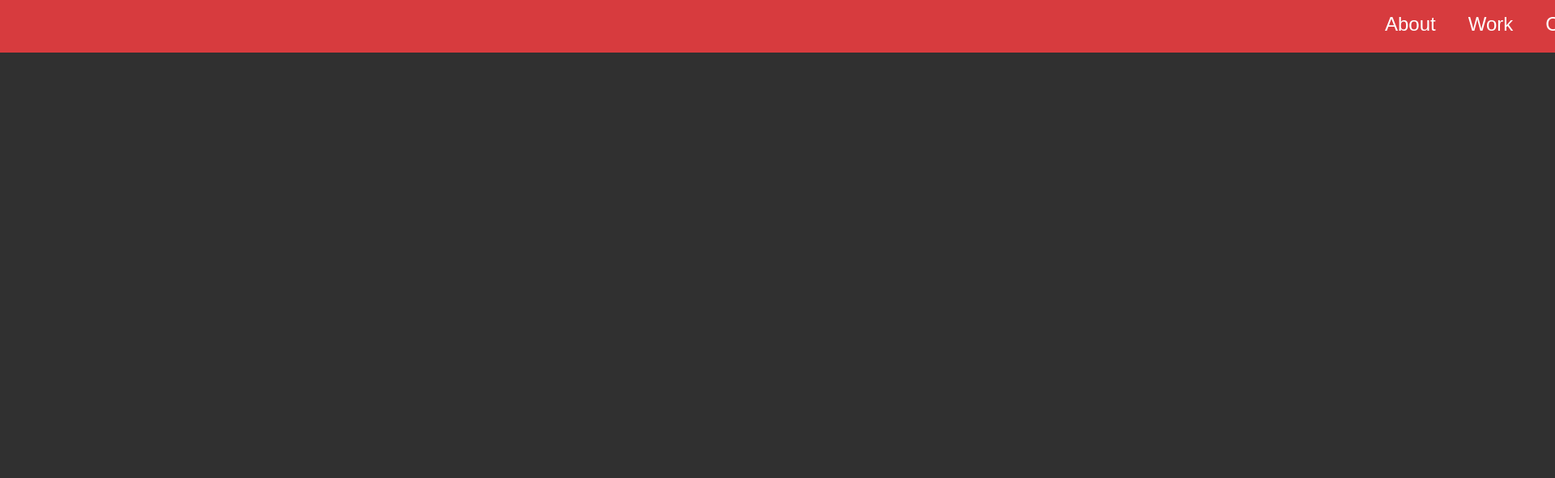
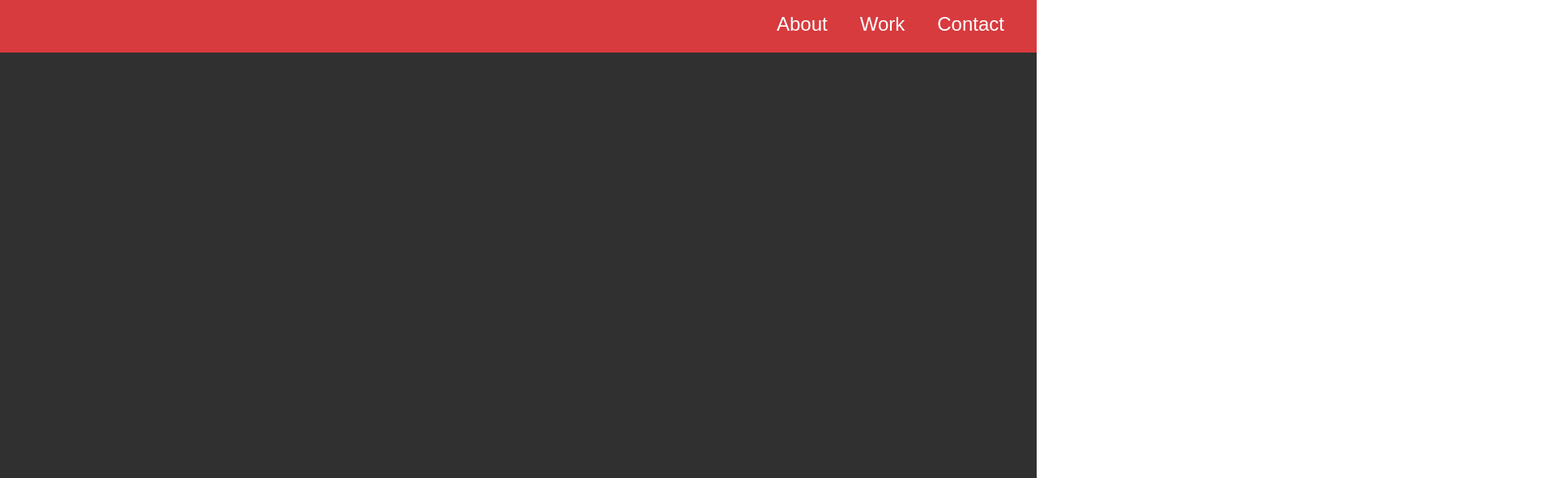
Before and after one commit to jeremymbecker/Portfolio, a React (Create React App) app: page / in a window 1280 px wide. Shown: the top 591 px of the page at 81% size, 1920 px wide, since content can reach past the window. Built offline with nearby package versions, Linux system fonts and the light colour scheme.

Commit message:
Browser compatibility (#1)
* Add files via upload

* Add files via upload

Changed the width of the portfolio to ensure its size stays constant depending on different browsers and viewports.

```diff
--- a/src/Components/MyPortfolio/MyPortfolio.css
+++ b/src/Components/MyPortfolio/MyPortfolio.css
@@ -1,7 +1,7 @@
 #my-portfolio {
   display: inline-flex;
   flex-direction: column;
-  width: 2031px;
+  width: 100%;
 }
 
 @media(max-width: 600px) {
--- a/src/index.css
+++ b/src/index.css
@@ -5,6 +5,7 @@ body {
     sans-serif;
   -webkit-font-smoothing: antialiased;
   -moz-osx-font-smoothing: grayscale;
+  width: 100%;
 }
 
 code {
@@ -13,5 +14,6 @@ code {
 }
 
 #root{
-  width: 2000px;
+  margin: 0;
+  width: 100%;
 }
```
